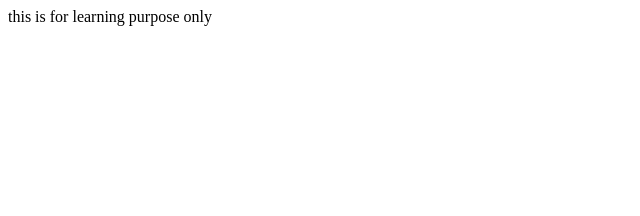
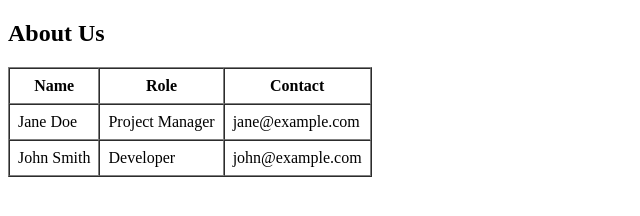
Before and after one commit to trollpy/git-fluency, a plain HTML site: page about.html in a window 1280 px wide. Shown: the whole page, without its empty margins (0-640 px from the left). Drawn offline with Linux system fonts and the light colour scheme.

Commit message:
this is  fun

```diff
--- a/about.html
+++ b/about.html
@@ -1,3 +1,28 @@
-<!-- nothing in here  -->
-
-this is for learning purpose only
+<!DOCTYPE html>
+<html lang="en">
+<head>
+    <meta charset="UTF-8">
+    <meta name="viewport" content="width=device-width, initial-scale=1.0">
+    <title>Document</title>
+</head>
+<body>
+    <h2>About Us</h2>
+    <table border="1" cellpadding="8" cellspacing="0">
+        <tr>
+            <th>Name</th>
+            <th>Role</th>
+            <th>Contact</th>
+        </tr>
+        <tr>
+            <td>Jane Doe</td>
+            <td>Project Manager</td>
+            <td>jane@example.com</td>
+        </tr>
+        <tr>
+            <td>John Smith</td>
+            <td>Developer</td>
+            <td>john@example.com</td>
+        </tr>
+    </table>
+</body>
+</html>
```
